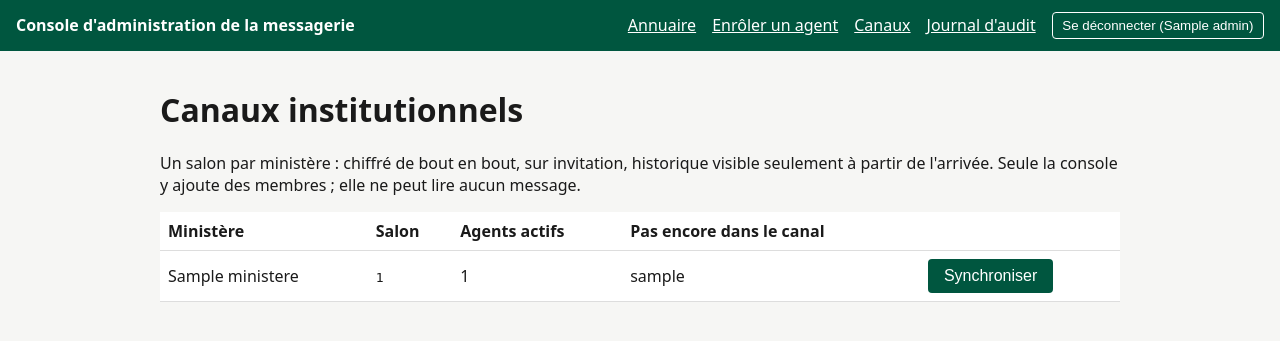
After one commit to wangredelwende-spec/messagerie-souveraine, a FastAPI app: template console/app/templates/canaux.html in a window 1280 px wide. The commit adds this page. Shown: the top 341 px of the page. Run offline with FastAPI, Linux system fonts and the light colour scheme; the template is opened without the code that fills it: most values are stand-ins (such as "Sample title", 1, 10 or a date in 2020); parts of the project's set-up code (start-up, migrations or seed data) failed here and were passed over.

Commit message:
feat(console): canaux institutionnels par ministère
Salon chiffré (Megolm), sur invitation, historique « joined », nom neutre ; seuls les
membres gérés par la console. Ajout au canal à l'enrôlement et synchronisation des
agents actifs via /_synapse/admin/v1/join.

```diff
--- a/console/app/audit.py
+++ b/console/app/audit.py
@@ -28,6 +28,8 @@ class Journal:
                 BEGIN SELECT RAISE(ABORT, 'journal en ajout seul'); END;
             CREATE TRIGGER IF NOT EXISTS journal_sans_suppression BEFORE DELETE ON journal
                 BEGIN SELECT RAISE(ABORT, 'journal en ajout seul'); END;
+            -- Canal institutionnel de chaque ministère (groupe Keycloak -> salon Matrix)
+            CREATE TABLE IF NOT EXISTS canaux (ministere TEXT PRIMARY KEY, room_id TEXT NOT NULL);
         """)
 
     def ecrire(self, acteur: str, action: str, cible: str, resultat: str):
@@ -39,6 +41,13 @@ class Journal:
     def lire(self, limite: int = 500) -> list[sqlite3.Row]:
         return self._db.execute("SELECT * FROM journal ORDER BY id DESC LIMIT ?", (limite,)).fetchall()
 
+    def canal(self, id_ministere: str) -> str | None:
+        ligne = self._db.execute("SELECT room_id FROM canaux WHERE ministere = ?", (id_ministere,)).fetchone()
+        return ligne["room_id"] if ligne else None
+
+    def enregistrer_canal(self, id_ministere: str, room_id: str):
+        self._db.execute("INSERT INTO canaux (ministere, room_id) VALUES (?, ?)", (id_ministere, room_id))
+
     def dernieres_revocations(self) -> dict[str, str]:
         """Pour chaque agent, la dernière action de révocation réussie."""
         lignes = self._db.execute(f"""
--- a/console/app/keycloak.py
+++ b/console/app/keycloak.py
@@ -49,6 +49,10 @@ class Keycloak:
         return await self._requete("GET", f"/groups/{id_groupe}/members",
                                    params={"max": 5000, "briefRepresentation": "false"})
 
+    async def ids_role_agent(self) -> set[str]:
+        utilisateurs = await self._requete("GET", "/roles/agent/users", params={"max": 5000})
+        return {u["id"] for u in utilisateurs}
+
     async def creer_agent(self, identifiant: str, prenom: str, nom: str, fonction: str, ministere: str,
                           mot_de_passe_temporaire: str) -> str:
         """Crée l'agent (rôle « agent ») ; à la connexion : changer le mot de passe puis enrôler un TOTP."""
--- a/console/app/main.py
+++ b/console/app/main.py
@@ -33,6 +33,8 @@ journal = Journal(DONNEES / "journal.sqlite3")
 @asynccontextmanager
 async def cycle_de_vie(_app):
     await synapse.demarrer(lire_secret("synapse_enregistrement"))
+    for ministere in await keycloak.ministeres():
+        await canal_du_ministere(ministere, "console")
     yield
 
 
@@ -121,6 +123,26 @@ def statut(agent: dict, derniere_revocation: str | None) -> str:
     if agent.get("enabled"):
         return "actif"
     return "revoque" if derniere_revocation == "depart" else "suspendu"
+
+
+async def canal_du_ministere(ministere: dict, acteur: str) -> str:
+    """Salon Matrix du ministère, créé à la première demande."""
+    room_id = journal.canal(ministere["id"])
+    if room_id is None:
+        room_id = await synapse.creer_canal(ministere["name"])
+        journal.enregistrer_canal(ministere["id"], room_id)
+        journal.ecrire(acteur, "canal-creation", ministere["name"], "ok")
+    return room_id
+
+
+async def ajouter_au_canal(ministere: dict, identifiant: str, acteur: str) -> bool:
+    try:
+        await synapse.ajouter_au_canal(await canal_du_ministere(ministere, acteur), matrix_id(identifiant))
+    except httpx.HTTPError as e:
+        journal.ecrire(acteur, "canal-ajout", identifiant, f"échec ({ministere['name']}) : {e}")
+        return False
+    journal.ecrire(acteur, "canal-ajout", identifiant, f"ok ({ministere['name']})")
+    return True
 
 
 def mot_de_passe_temporaire() -> str:
@@ -264,8 +286,54 @@ async def enroler(request: Request, csrf: str = Form(...), prenom: str = Form(""
         journal.ecrire(admin, "enrolement", identifiant, f"échec : {e}")
         return page(request, "erreur.html", 502, message="L'enrôlement n'a pas abouti ; rien n'a été créé.")
     journal.ecrire(admin, "enrolement", identifiant, "ok")
+    dans_canal = await ajouter_au_canal(groupe, identifiant, admin)
     return page(request, "enrole.html", agent=await charger_agent(UUID(id_agent)), ministere=groupe["name"],
-                identifiant=identifiant, mot_de_passe=mot_de_passe)
+                identifiant=identifiant, mot_de_passe=mot_de_passe, dans_canal=dans_canal)
+
+
+# --- Canaux institutionnels ---
+
+async def etat_canaux() -> list[dict]:
+    agents = {a["id"]: a for a in await keycloak.agents()}
+    role_agent = await keycloak.ids_role_agent()
+    canaux = []
+    for ministere in sorted(await keycloak.ministeres(), key=lambda g: g["name"]):
+        room_id = await canal_du_ministere(ministere, "console")
+        membres = await synapse.membres_canal(room_id)
+        # Agents attendus : membres du ministère, actifs, avec le rôle « agent »
+        attendus = [agents[m["id"]] for m in await keycloak.membres(ministere["id"])
+                    if m["id"] in agents and m["id"] in role_agent and agents[m["id"]].get("enabled")]
+        canaux.append({"ministere": ministere, "room_id": room_id, "attendus": attendus,
+                       "manquants": [a for a in attendus if matrix_id(a["username"]) not in membres]})
+    return canaux
+
+
+@app.get("/canaux")
+async def voir_canaux(request: Request, admin: str = Depends(exiger_admin)):
+    return page(request, "canaux.html", canaux=await etat_canaux())
+
+
+@app.post("/canaux/{id_ministere}/synchroniser")
+async def synchroniser_canal(request: Request, id_ministere: UUID, csrf: str = Form(...),
+                             admin: str = Depends(exiger_admin)):
+    """Ajoute au canal les agents actifs du ministère qui n'y sont pas encore (comptes Matrix
+    pré-créés au besoin, par exemple pour les comptes importés avant la console)."""
+    verifier_csrf(request, csrf)
+    canal = next((c for c in await etat_canaux() if c["ministere"]["id"] == str(id_ministere)), None)
+    if canal is None:
+        raise HTTPException(404, "Ministère introuvable")
+    ajoutes = 0
+    for agent in canal["manquants"]:
+        user_id = matrix_id(agent["username"])
+        try:
+            if not await synapse.existe(user_id):
+                await synapse.creer_compte(user_id, f"{agent['firstName']} {agent['lastName']}", agent["id"])
+        except httpx.HTTPError as e:
+            journal.ecrire(admin, "canal-ajout", agent["username"], f"échec (compte Matrix) : {e}")
+            continue
+        ajoutes += await ajouter_au_canal(canal["ministere"], agent["username"], admin)
+    return page(request, "canaux.html", canaux=await etat_canaux(),
+                message=f"{canal['ministere']['name']} : {ajoutes} agent(s) ajouté(s) au canal.")
 
 
 @app.get("/agents/{id_agent}")
--- a/console/app/static/style.css
+++ b/console/app/static/style.css
@@ -24,3 +24,4 @@ dd { margin: 0; }
 .formulaire label { display: block; margin: .75rem 0; }
 .formulaire input, .formulaire select { display: block; width: 100%; max-width: 30rem; padding: .4rem; font-size: 1rem; }
 .erreur { color: #a11; font-weight: bold; }
+.message { background: #d8f0e2; padding: .5rem 1rem; }
--- a/console/app/synapse.py
+++ b/console/app/synapse.py
@@ -66,6 +66,35 @@ class Synapse:
         })
         r.raise_for_status()
 
+    async def creer_canal(self, nom: str) -> str:
+        """Salon institutionnel : chiffré (Megolm), sur invitation, historique visible seulement
+        à partir de l'arrivée, nom neutre sans sujet ni avatar.
+        Le compte de service en est membre (pour y ajouter les agents) mais, sans clés publiées,
+        aucun appareil ne lui partage les clés du salon : il ne lit rien."""
+        r = await self._http.post("/_matrix/client/v3/createRoom", json={
+            "name": nom,
+            "preset": "private_chat",            # entrée sur invitation uniquement
+            "visibility": "private",             # absent de l'annuaire des salons
+            "initial_state": [
+                {"type": "m.room.encryption", "state_key": "", "content": {"algorithm": "m.megolm.v1.aes-sha2"}},
+                {"type": "m.room.history_visibility", "state_key": "", "content": {"history_visibility": "joined"}},
+                {"type": "m.room.guest_access", "state_key": "", "content": {"guest_access": "forbidden"}},
+            ],
+            # Seule la console gère les membres : les agents ne peuvent ni inviter ni exclure
+            "power_level_content_override": {"invite": 100, "kick": 100, "ban": 100},
+        })
+        r.raise_for_status()
+        return r.json()["room_id"]
+
+    async def membres_canal(self, room_id: str) -> set[str]:
+        r = await self._http.get(f"/_synapse/admin/v1/rooms/{quote(room_id, safe='')}/members")
+        r.raise_for_status()
+        return set(r.json()["members"])
+
+    async def ajouter_au_canal(self, room_id: str, user_id: str):
+        r = await self._http.post(f"/_synapse/admin/v1/join/{quote(room_id, safe='')}", json={"user_id": user_id})
+        r.raise_for_status()
+
     async def desactiver(self, user_id: str) -> bool:
         """Jetons et appareils supprimés, sortie de tous les salons. Faux si l'agent ne s'est jamais connecté."""
         if not await self.existe(user_id):
--- a/console/app/templates/base.html
+++ b/console/app/templates/base.html
@@ -13,6 +13,7 @@
     <nav>
       <a href="/">Annuaire</a>
       <a href="/enroler">Enrôler un agent</a>
+      <a href="/canaux">Canaux</a>
       <a href="/journal">Journal d'audit</a>
       <form method="post" action="/deconnexion">
         <input type="hidden" name="csrf" value="{{ csrf }}">
--- /dev/null
+++ b/console/app/templates/canaux.html
@@ -0,0 +1,26 @@
+{% extends "base.html" %}
+{% block titre %}Canaux{% endblock %}
+{% block contenu %}
+<h1>Canaux institutionnels</h1>
+<p>Un salon par ministère : chiffré de bout en bout, sur invitation, historique visible seulement à partir
+   de l'arrivée. Seule la console y ajoute des membres ; elle ne peut lire aucun message.</p>
+{% if message %}<p class="message">{{ message }}</p>{% endif %}
+<table>
+  <thead><tr><th>Ministère</th><th>Salon</th><th>Agents actifs</th><th>Pas encore dans le canal</th><th></th></tr></thead>
+  <tbody>
+  {% for c in canaux %}
+    <tr>
+      <td>{{ c.ministere.name }}</td>
+      <td><code>{{ c.room_id }}</code></td>
+      <td>{{ c.attendus | length }}</td>
+      <td>{{ c.manquants | map(attribute="username") | join(", ") or "—" }}</td>
+      <td>{% if c.manquants %}
+        <form method="post" action="/canaux/{{ c.ministere.id }}/synchroniser">
+          <input type="hidden" name="csrf" value="{{ csrf }}">
+          <button class="bouton">Synchroniser</button>
+        </form>{% endif %}</td>
+    </tr>
+  {% endfor %}
+  </tbody>
+</table>
+{% endblock %}
--- a/console/app/templates/enrole.html
+++ b/console/app/templates/enrole.html
@@ -6,6 +6,7 @@
   <dt>Identifiant</dt><dd><code id="identifiant">{{ identifiant }}</code></dd>
   <dt>Ministère</dt><dd>{{ ministere }}</dd>
   <dt>Fonction</dt><dd>{{ (agent.attributes or {}).get("fonction", ["—"])[0] }}</dd>
+  <dt>Canal du ministère</dt><dd>{{ "ajouté" if dans_canal else "échec : voir le journal, puis Canaux → Synchroniser" }}</dd>
 </dl>
 <div class="secret">
   <p>Mot de passe temporaire, <strong>affiché une seule fois</strong> : remettez-le à l'agent en main propre.</p>
```
Also changed, not shown: console/tests/test_enrolement.py (+25 -2 lines).
